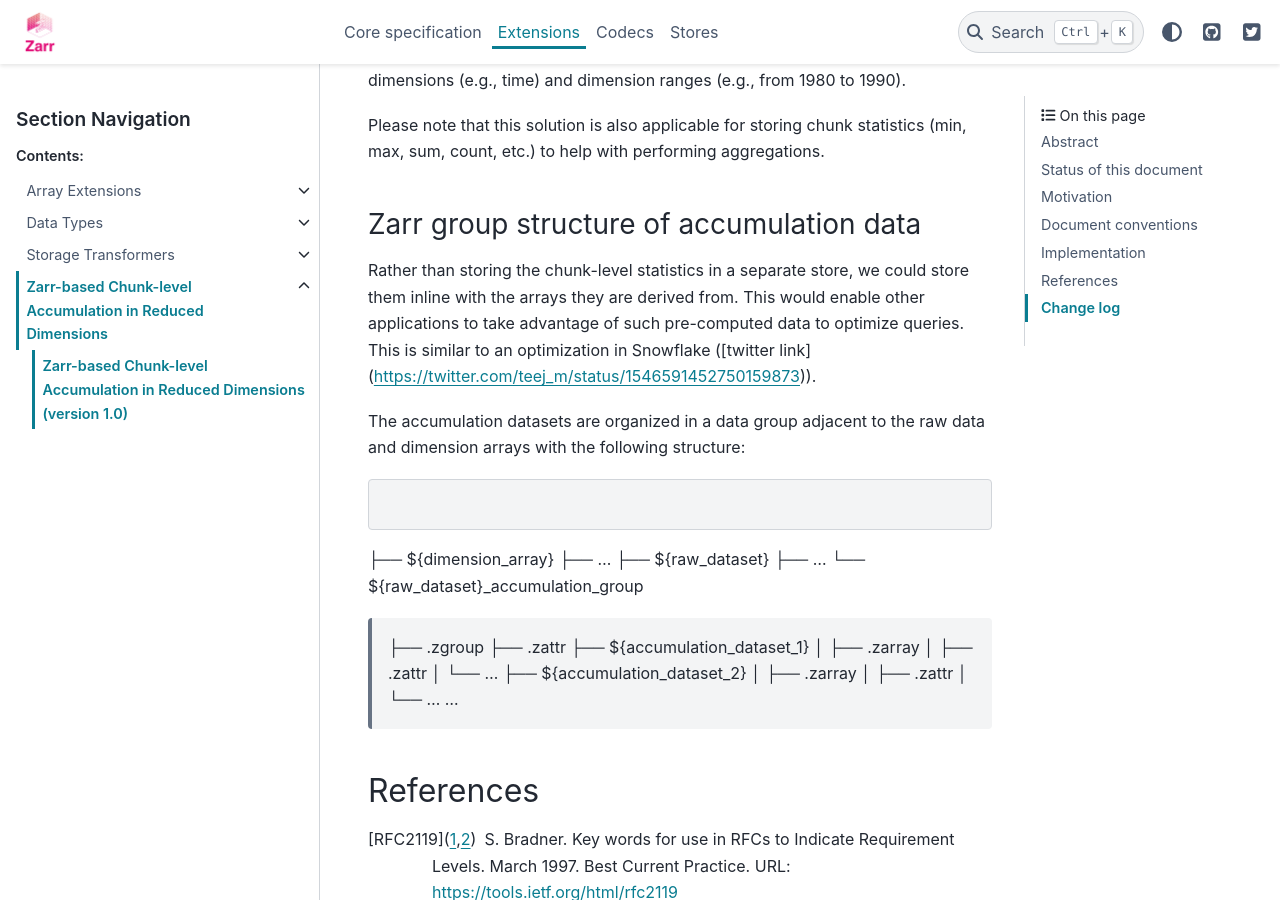
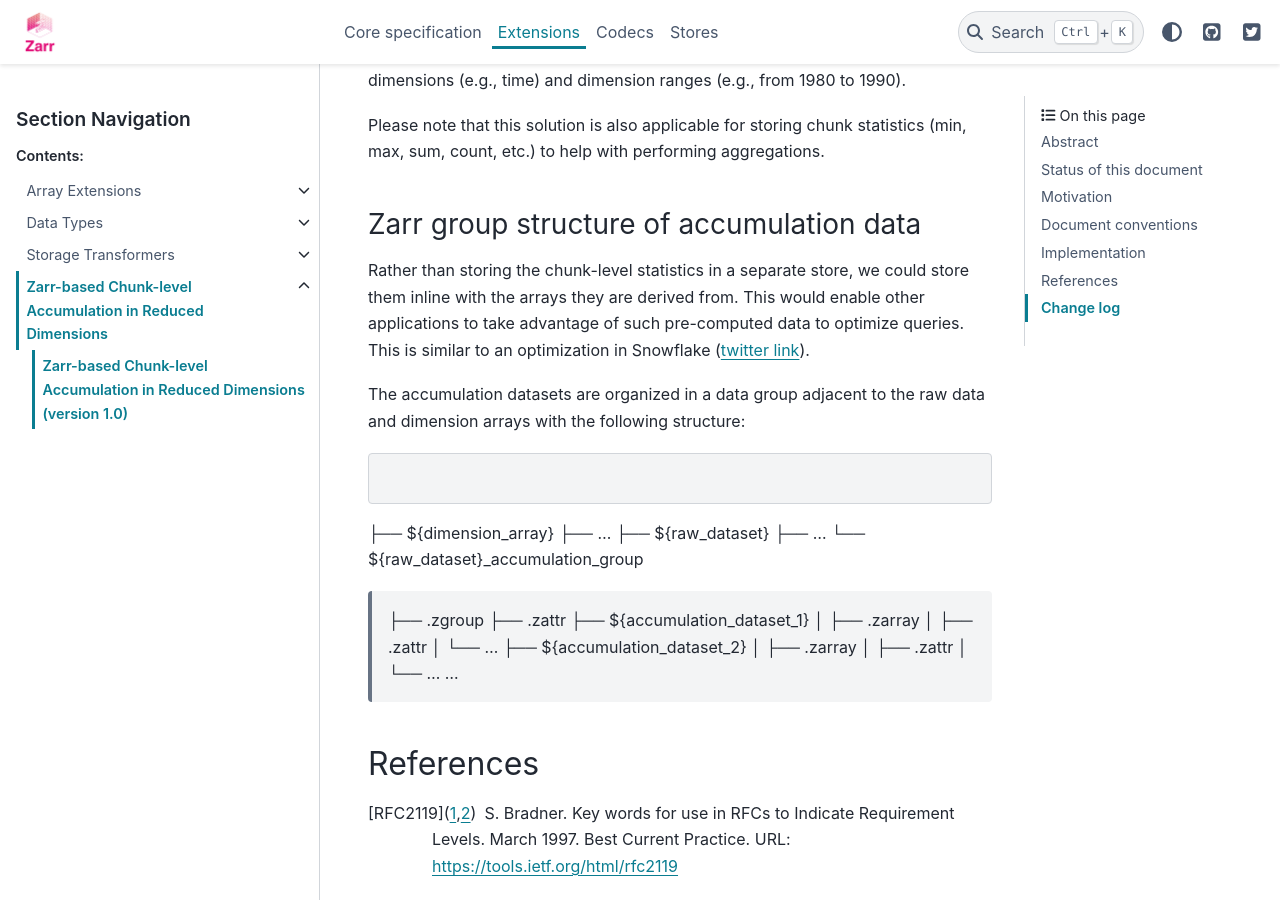
Before and after one commit to zarr-developers/zarr-specs, a Sphinx documentation site: the page built from docs/extensions/zarr-accumulation/v1.0.rst, in a window 1280 px wide and 900 px high, scrolled down 2169 px. Built offline with Sphinx 7.4.7 and the PyData theme 0.15.4, drawn with Linux system fonts in a browser that asks for light colours.

Commit message:
zarr-accumulation/v1.0.rst hyperlink polished

```diff
--- a/docs/extensions/zarr-accumulation/v1.0.rst
+++ b/docs/extensions/zarr-accumulation/v1.0.rst
@@ -65,7 +65,7 @@ Please note that this solution is also applicable for storing chunk statistics (
 Zarr group structure of accumulation data
 --------------------------
 
-Rather than storing the chunk-level statistics in a separate store, we could store them inline with the arrays they are derived from. This would enable other applications to take advantage of such pre-computed data to optimize queries. This is similar to an optimization in Snowflake ([twitter link](https://twitter.com/teej_m/status/1546591452750159873)).
+Rather than storing the chunk-level statistics in a separate store, we could store them inline with the arrays they are derived from. This would enable other applications to take advantage of such pre-computed data to optimize queries. This is similar to an optimization in Snowflake (`twitter link <https://twitter.com/teej_m/status/1546591452750159873>`_).
 
 The accumulation datasets are organized in a data group adjacent to the raw data and dimension arrays with the following structure:
 
```
